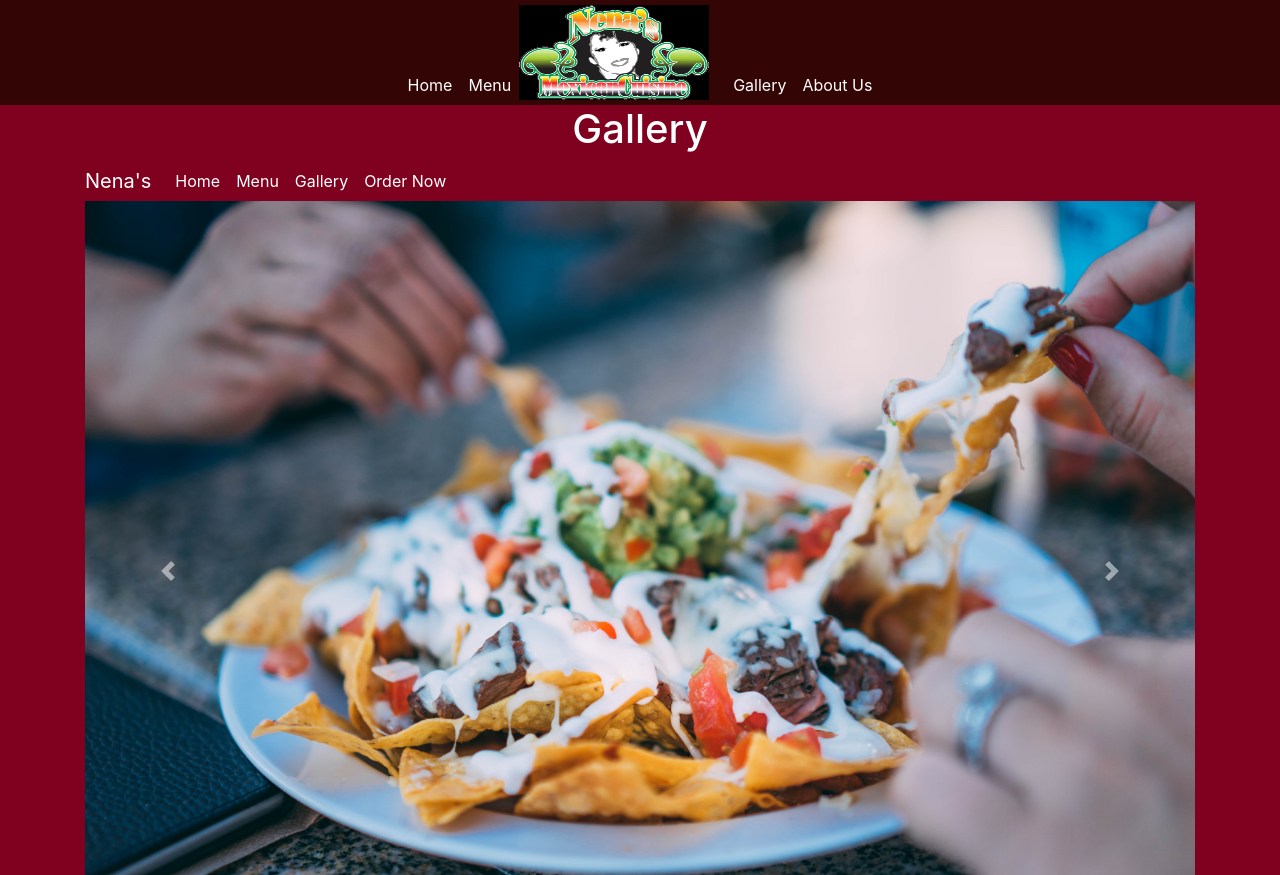
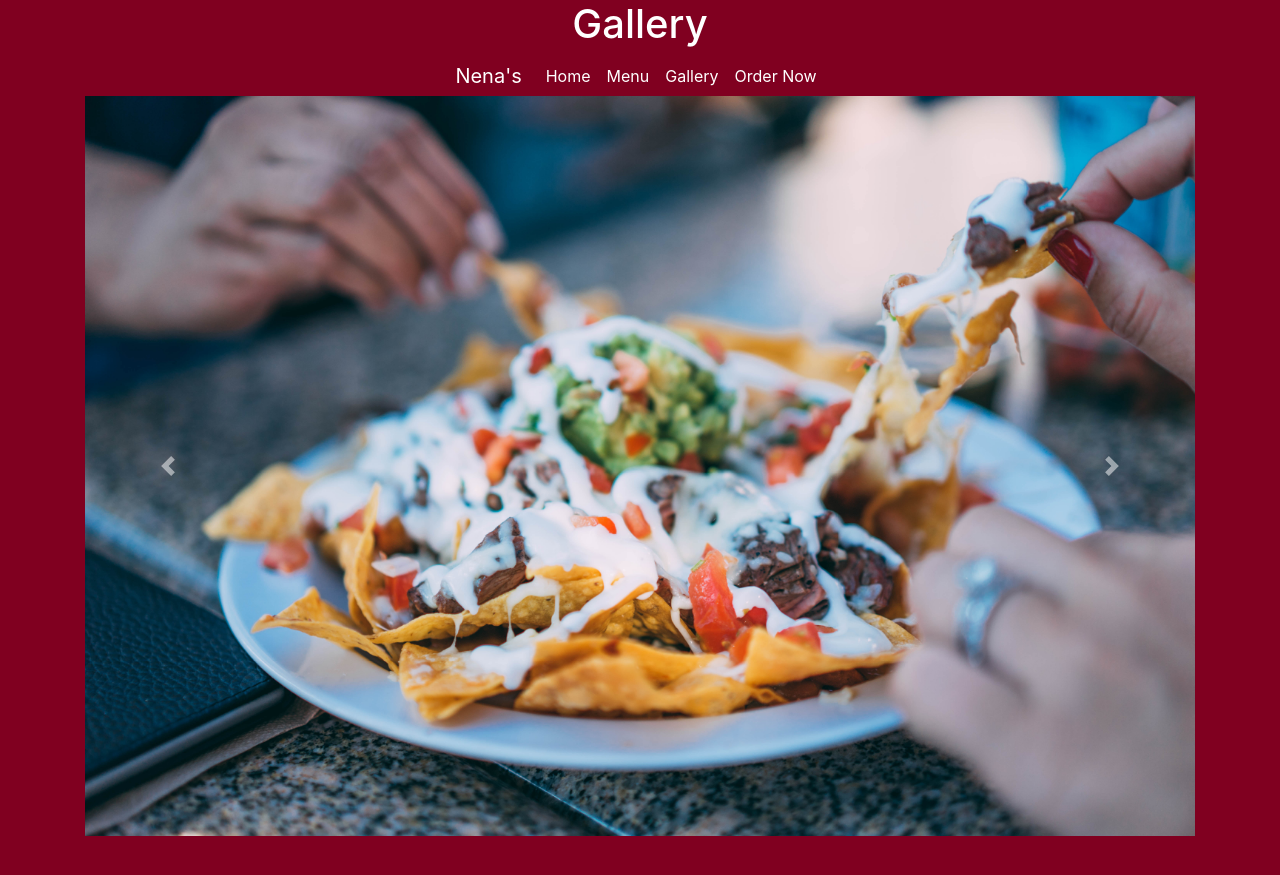
Before and after one commit to lomase/Project4, a plain HTML site: page gallery.html in a window 1280 px wide. Shown: the top 875 px of the page. Drawn offline with nearby package versions, Linux system fonts and the light colour scheme.

Commit message:
navbar commit

```diff
--- a/gallery.html
+++ b/gallery.html
@@ -15,31 +15,6 @@
 
 <body class="colorBdy">
     <!--INSERT NAV BAR WITH HOME, MENU, ABOUT US, ORDER ONLINE AND SOCIAL MEDIA BUTTONS-->
-    <nav class="navbar navbar-expand-lg titleRecolor2">
-
-            <div class="collapse navbar-collapse justify-content-center" id="navbarNav">
-              <ul class="navbar-nav navRecolor">
-                <li class="nav-item active">
-                  <a class="nav-link linkRecolor" href="index.html">Home <span class="sr-only">(current)</span></a>
-                </li>
-                <li class="nav-item">
-                  <a class="nav-link linkRecolor" href="menu.html">Menu</a>
-                </li>
-                <nav class="navbar navMove">
-                  <a class="navbar-brand" href="index.html">
-                    <img src="images/logo.gif" width="190" height="95" alt="Nena's Logo">
-                  </a>
-                </nav>
-                <li class="nav-item">
-                  <a class="nav-link linkRecolor" href="gallery.html">Gallery</a>
-                </li>
-                <li class="nav-item">
-                  <a class="nav-link linkRecolor"
-                    href="/aboutUs.html">About Us</a>
-                </li>
-              </ul>
-            </div>
-          </nav>
     <div id="" class="container-fluid">
         <div class="container">
             <div class="row">
@@ -49,7 +24,7 @@
 
             </div>
             <div class="row">
-                <div class="col-lg-12 col-sm-12">
+                <div class="col-lg-12 col-sm-12 d-flex justify-content-center">
                     <nav class="navbar navbar-expand-lg navbar-dark navBg-color">
                         <a class="navbar-brand" href="#">Nena's</a>
                         <button class="navbar-toggler" type="button" data-toggle="collapse" data-target="#navbarNav"
```
Also changed, not shown: menu.html (+1 -1 lines).
